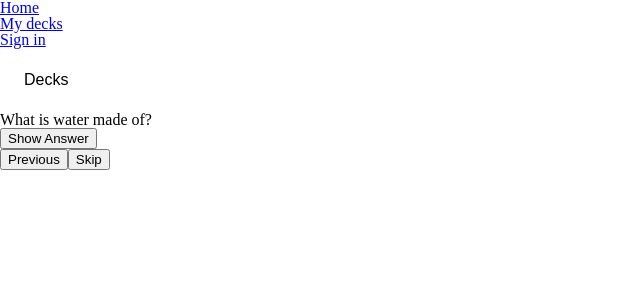
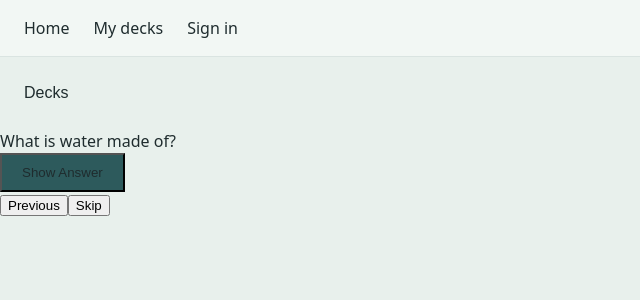
Before and after one commit to DylanLalanne/claudecards-frontend, a React (Vite) app: page /decks in a window 1280 px wide. Shown: the top 300 px of the page, without its empty margins (0-640 px from the left). Built offline with nearby package versions, Linux system fonts and the light colour scheme.

Commit message:
update css, bug fixes.

```diff
--- a/src/app/App.jsx
+++ b/src/app/App.jsx
@@ -6,8 +6,8 @@ import Decks from '../pages/Decks.jsx'
 import Login from '../pages/Login.jsx'
 import Nav from '../components/Nav/Nav.jsx'
 import Footer from '../components/Footer/Footer.jsx'
-import EndScreen from '../components/Card/CardEndScreen.jsx'
-import FlashCard from '../components/Card/FlashCard.jsx'
+import DeckEndScreen from '../components/Deck/DeckEndScreen'
+import FlashCard from '../components/FlashCard/FlashCard.jsx'
 
 function App() {
   const [currentIndex, setCurrentIndex] = useState(0)//increment
--- a/src/components/Card/CardEndScreen.jsx
+++ b/src/components/Deck/DeckEndScreen.jsx
@@ -1,4 +1,6 @@
-function EndScreen({ correct, wrong, totalCards, onTryAgain }) {
+import "./deck.css";
+
+function DeckEndScreen({ correct, wrong, totalCards, onTryAgain }) {
   return (
     <div>
       <p> You reviewed {totalCards} cards</p>
@@ -9,4 +11,4 @@ function EndScreen({ correct, wrong, totalCards, onTryAgain }) {
   )
 }
 
-export default EndScreen
+export default DeckEndScreen
--- a/src/components/Card/FlashCard.jsx
+++ b/src/components/FlashCard/FlashCard.jsx
@@ -1,3 +1,4 @@
+import "./FlashCard.css";
 
 function FlashCard ({question, answer, showAnswer, onToggleAnswer}) {
 
--- /dev/null
+++ b/src/components/FlashCard/FlashCardButtons.jsx
@@ -0,0 +1 @@
+import "./FlashCard.css";
--- a/src/components/Card/Card.css
+++ b/src/components/FlashCard/flashCard.css
@@ -1,3 +1,5 @@
+
+
 .flashcard {
   width: 100%;
   height: 100%;
@@ -5,10 +7,10 @@
 .flashcard button{
   cursor: pointer;
   padding: 10px 20px;
-  background-color: blue;
-  color: black;
+  background-color: var(--primary);
+  color: var(--text);
 }
 .flashcard button:hover {
-  background-color: #0056b3;
+  background-color: var(--accent);
   transition:0.3s;
 }
--- a/src/components/Nav/Nav.jsx
+++ b/src/components/Nav/Nav.jsx
@@ -1,5 +1,5 @@
 import { Link } from 'react-router-dom'
-
+import './nav.css'
 function Nav() {
   return (
     <nav>
--- a/src/components/Nav/nav.css
+++ b/src/components/Nav/nav.css
@@ -1,23 +1,32 @@
+nav {
+  display: flex;
+  justify-content: space-between;
+  align-items: center;
+  padding: var(--space-md) var(--space-lg);
+  background: var(--surface);
+  border-bottom: 1px solid rgba(45, 90, 92, 0.12);
+}
 
-nav {
-  background: #222;
-  padding: 12px 24px;
+nav .brand {
+  font-weight: 600;
+  font-size: 18px;
+  color: var(--primary);
+  text-decoration: none;
 }
 
 nav ul {
   display: flex;
-  gap: 24px;
+  gap: var(--space-lg);
   list-style: none;
   margin: 0;
   padding: 0;
 }
 
 nav a {
-  color: white;
+  color: var(--text);
   text-decoration: none;
-  font-weight: 500;
 }
 
 nav a:hover {
-  color: #4ade80;
+  color: var(--primary);
 }
--- a/src/pages/Decks.jsx
+++ b/src/pages/Decks.jsx
@@ -1,18 +1,17 @@
 import { useState } from 'react'
-import FlashCard from '../components/Card/FlashCard'
-import EndScreen from '../components/Card/CardEndScreen'
+import FlashCard from '../components/FlashCard/FlashCard'
+import DeckEndScreen from '../components/Deck/DeckEndScreen'
 
 const cards = [
   {id: 1, question: "What is water made of?", answer:"H20"},
   {id: 2, question: "What is Air made of?", answer:"Nitrogen, oxygen, carbon dioxide"},
   {id: 3, question: "What is an apple?", answer:"A delicious fruit"}]
+
 function Decks() {
   const [currentIndex, setCurrentIndex] = useState(0)//increment
-  const [showAnswer, setShowAnswer] = useState(false)//variable
-  const [showScore, setShowScore] = useState(0)//score
-  const [showDeck, setShowShowDeck] = useState(false)//variable
-  const [Correct, setShowCorrect] = useState(0)//variable
-  const [Wrong, setShowWrong] = useState(0)//variable
+  const [showAnswer, setAnswer] = useState(false)//variable
+  const [correct, countCorrect] = useState(0)//variable
+  const [wrong, countWrong] = useState(0)//variable
   return(
     <>
         <h1>Decks</h1>
@@ -22,42 +21,42 @@ function Decks() {
             question={cards[currentIndex].question}
             answer={cards[currentIndex].answer}
             showAnswer={showAnswer}
-            onToggleAnswer={() => setShowAnswer (!showAnswer)}
+            onToggleAnswer={() => setAnswer (!showAnswer)}
         />
 
         <button onClick={() =>
         {setCurrentIndex(Math.max(0,currentIndex-1))
-        setShowAnswer(false)}}>Previous</button>
+        setAnswer(false)}}>Previous</button>
         <button onClick={() =>
         {setCurrentIndex(currentIndex+1)
-        setShowAnswer(false)}}>Skip</button>
+        setAnswer(false)}}>Skip</button>
       </div>
     )}
     {showAnswer && (
       <div>
         <button onClick={() => {{
-          setShowCorrect(Correct+1)
-          setShowAnswer(false)
+          countCorrect(correct+1)
+          setAnswer(false)
           setCurrentIndex(currentIndex + 1)
           }}}>Got it Right</button>
           <button onClick={() => {{
-          setShowWrong(Wrong+1)
-          setShowAnswer(false)
+          countWrong(wrong+1)
+          setAnswer(false)
           setCurrentIndex(currentIndex + 1)
           }}}>Got it Wrong
         </button>
       </div>
     )}
     {currentIndex>= cards.length && (
-      <EndScreen
-        correct = {Correct}
-        wrong = {Wrong}
+      <DeckEndScreen
+        correct = {correct}
+        wrong = {wrong}
         totalCards = {cards.length}
         onTryAgain={() => {
           setCurrentIndex(0)
-          setShowAnswer(false)
-          setShowCorrect(0)
-          setShowWrong(0)
+          setAnswer(false)
+          countCorrect(0)
+          countWrong(0)
         }}
       />
     )}
--- a/src/styles/globals.css
+++ b/src/styles/globals.css
@@ -1,4 +1,9 @@
-
+body {
+  background: var(--bg);
+  color: var(--text);
+  font-family: system-ui, sans-serif;
+  line-height: 1.5;
+}
 
 h1 {
   font-family: sans-serif;
```
Also changed, not shown: src/components/Deck/Deck.jsx (added, +7 -0 lines), src/components/Deck/Decks.jsx (added), src/components/Deck/deck.css (added).
